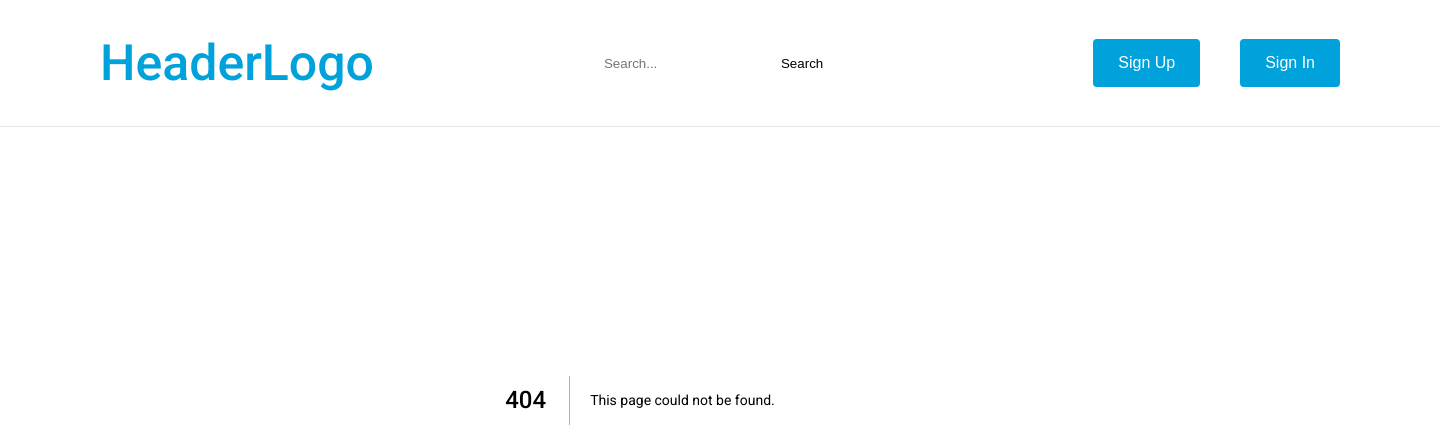
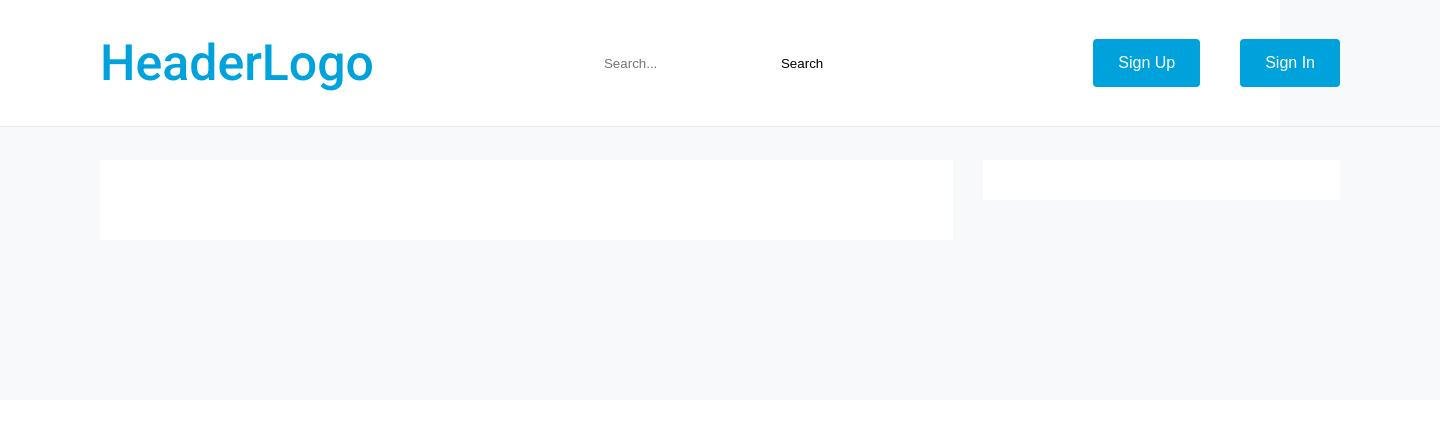
Before and after one commit to DaurimOT/it-blog, a Next.js app: page /profile in a window 1280 px wide. Before the commit this address had no page. Shown: the top 448 px of the page, 1440 px wide, since content can reach past the window. Built offline with nearby package versions, Linux system fonts and the light colour scheme.

Commit message:
Modified base and home page styles, created a profile page

```diff
--- a/public/css/base/base.css
+++ b/public/css/base/base.css
@@ -20,3 +20,29 @@
     margin-top: 40px;
     margin-bottom: 50px;
 }
+
+.page_base {
+    padding: 160px 100px;
+    background-color: rgb(247, 249, 250);
+    align-items: flex-start;
+    display: flex;
+    justify-content: space-between;
+    gap: 30px;
+}
+
+
+.post_list,
+.side_bar {
+    background-color: #fff;
+}
+
+.post_list {
+    padding: 40px;
+    width: calc(70% - 15px);
+}
+
+.side_bar {
+    padding-top: 40px;
+    width: calc(30% - 15px);
+
+}
--- a/src/app/(home)/page.tsx
+++ b/src/app/(home)/page.tsx
@@ -10,8 +10,8 @@ import './home.css';
 export default function Home() {
   return (
     <div className='home'>
-      <div className='home_container base_width'>
-        <div className='post_list post_list'>
+      <div className='home_container base_width page_base'>
+        <div className='post_list'>
             <SectionsHeader sectionHeader={{
               name: 'Блоги по программированию'
             }}/>
@@ -28,7 +28,7 @@ export default function Home() {
               }}
             />
         </div>
-        <div className='side_bar side_bar'>
+        <div className='side_bar'>
             <SectionsHeader sectionHeader={{
               name: 'Категории'
             }}/>
--- /dev/null
+++ b/src/app/profile/page.tsx
@@ -0,0 +1,11 @@
+import './Profile.css'
+export default function Profile() {
+    return(
+        <div className="profile">
+            <div className="profile_container base_width page_base">
+                <div className="post_list"></div>
+                <div className="side_bar"></div>
+            </div>
+        </div>
+    )
+}
```
Also changed, not shown: src/app/(home)/home.css (+0 -22 lines), src/Components/Client/Auth-form/Auth-form.tsx (line endings or trailing spaces), src/app/profile/Profile.css (added).
